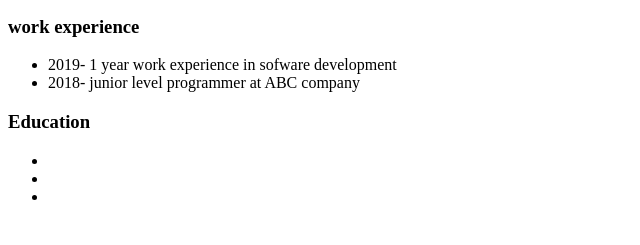
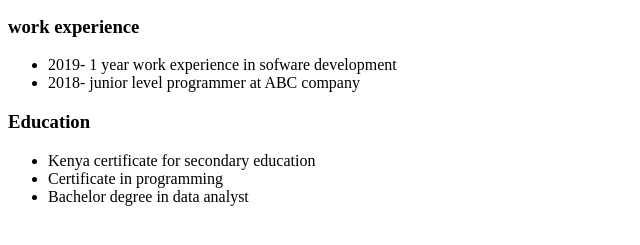
Before and after one commit to Louis-crypto/resume, a plain HTML site: page index.html in a window 1280 px wide. Shown: the part 105-350 px from the top of the page, without its empty margins (0-640 px from the left). Drawn offline with Linux system fonts and the light colour scheme.

Commit message:
add education background to resume

```diff
--- a/index.html
+++ b/index.html
@@ -17,9 +17,9 @@
     </ul>
     <h3>Education</h3>
     <ul>
-      <li></li>
-      <li></li>
-      <li></li>
+      <li>Kenya certificate for secondary education</li>
+      <li>Certificate in programming</li>
+      <li>Bachelor degree in data analyst</li>
     </ul>
     </div>
 </body>
```
